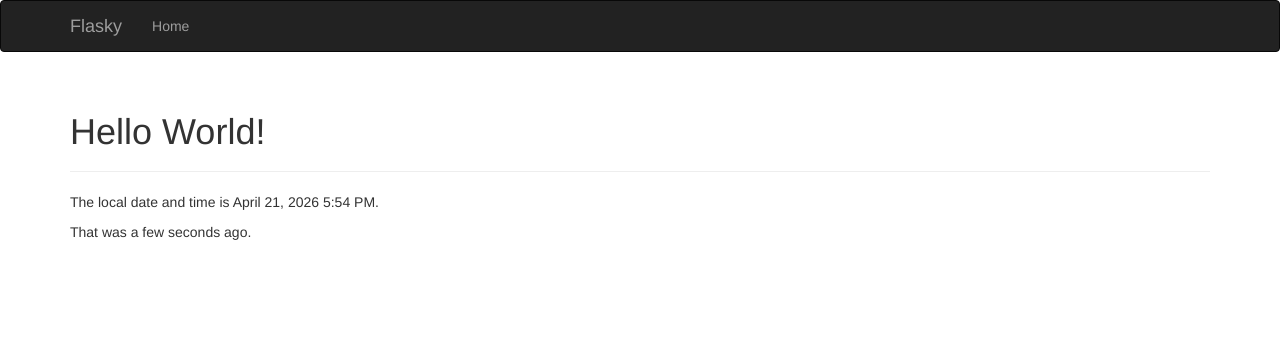
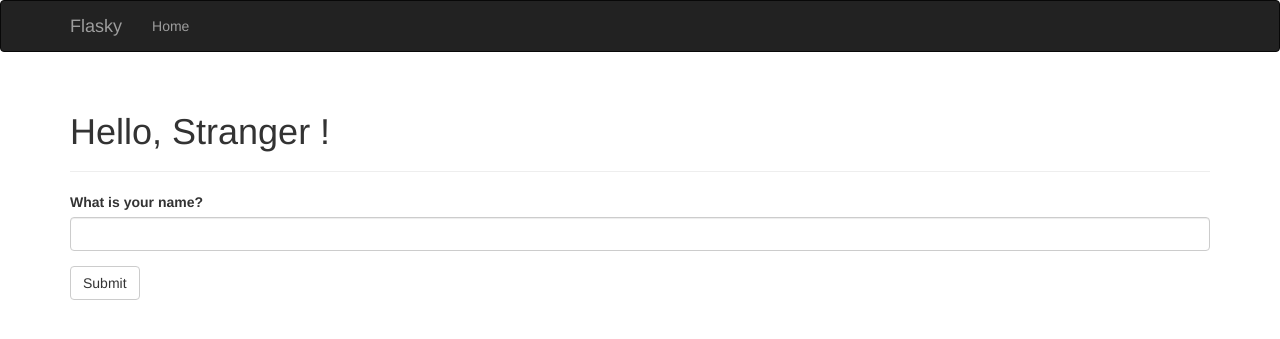
Before and after one commit to CelmarPA/flask_web_development, a Flask app: page / in a window 1280 px wide. Shown: the top 339 px of the page. Run offline with Flask 3, Linux system fonts and the light colour scheme; some libraries are stand-ins or nearby versions.

Commit message:
Example 4-4

```diff
--- a/hello.py
+++ b/hello.py
@@ -3,16 +3,34 @@ from flask_bootstrap import Bootstrap
 from flask_moment import Moment
 from datetime import datetime, UTC
 from typing import Tuple
+from secrets import token_hex
+from flask_wtf import FlaskForm
+from wtforms import StringField, SubmitField
+from wtforms.validators import DataRequired
 
 
 app: Flask = Flask(__name__)
+app.config["SECRET_KEY"] = token_hex(32)
+
 bootstrap: Bootstrap = Bootstrap(app)
 moment: Moment = Moment(app)
 
 
-@app.route("/")
+class NameForm(FlaskForm):
+    name: StringField = StringField("What is your name?", validators=[DataRequired()])
+    submit: SubmitField = SubmitField("Submit")
+
+
+@app.route("/", methods=["GET", "POST"])
 def index() -> str:
-    return render_template("index.html", current_time=datetime.now(UTC))
+    name: None | str = None
+    form: NameForm = NameForm()
+
+    if form.validate_on_submit():
+        name = form.name.data
+        form.name.data = ""
+
+    return render_template("index.html", form=form, name=name, current_time=datetime.now(UTC))
 
 
 @app.route("/user/<name>")
--- a/templates/index.html
+++ b/templates/index.html
@@ -1,12 +1,22 @@
 {% extends "base.html" %}
+{% import "bootstrap/wtf.html" as wtf %}
 
 {% block title %}Flasky{% endblock %}
 
 {% block page_content %}
 <div class="page-header">
-    <h1>Hello World!</h1>
+    <h1>
+        Hello,
+        {% if name %}
+            {{ name }}
+        {% else %}
+            Stranger
+        {% endif %}!
+    </h1>
 </div>
 
-<p>The local date and time is {{ moment(current_time).format('LLL') }}.</p>
-<p>That was {{ moment(current_time).fromNow(refresh=True) }}.</p>
+{{ wtf.quick_form(form) }}
+
+<!--<p>The local date and time is {{ moment(current_time).format('LLL') }}.</p>-->
+<!--<p>That was {{ moment(current_time).fromNow(refresh=True) }}.</p>-->
 {% endblock %}
```
